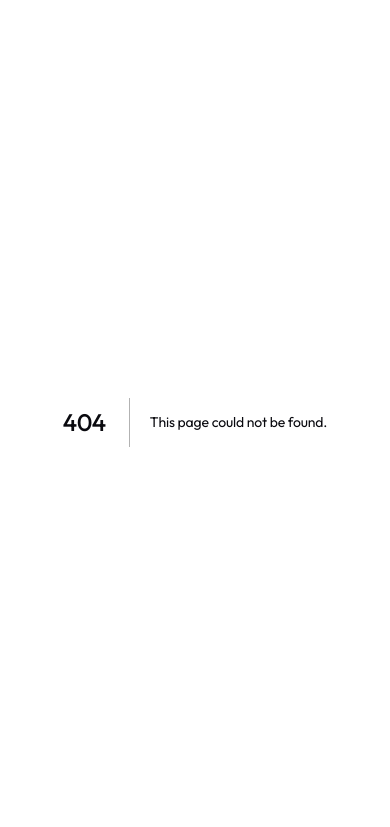
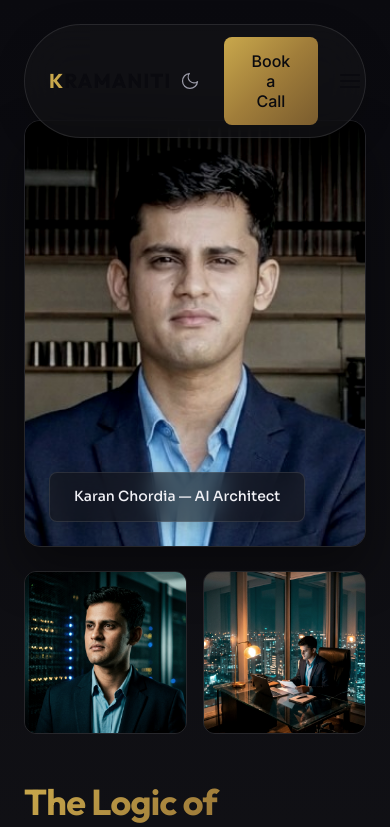
Before and after one commit to KaranChordia/kramaniti, a Next.js app in the folder website/: page /kramaniti/founder in a window 390 px wide. Before the commit this address had no page. Shown: the top 827 px of the page. Built offline with nearby package versions, Linux system fonts and the light colour scheme.

Commit message:
Fix GitHub Pages deployment, update UI for mobile, and add Founder gallery

```diff
--- a/website/next.config.ts
+++ b/website/next.config.ts
@@ -3,6 +3,8 @@
 const nextConfig: NextConfig = {
   output: 'export',
   images: { unoptimized: true },
+  basePath: '/kramaniti',
+  assetPrefix: '/kramaniti/',
 };
 
 export default nextConfig;
--- a/website/src/app/founder/page.tsx
+++ b/website/src/app/founder/page.tsx
@@ -12,16 +12,16 @@
             <div className={styles.grid}>
               <div className={styles.imageColumn}>
                 <div className={styles.imageWrapper}>
-                  <img src="/assets/founder_real.jpg" alt="Karan Chordia - AI Architect" className={styles.portrait} />
+                  <img src="/kramaniti/assets/founder_real.jpg" alt="Karan Chordia - AI Architect" className={styles.portrait} />
                   <div className={styles.glassLabel}>Karan Chordia — AI Architect</div>
                 </div>
 
                 <div className={styles.gallery}>
                   <div className={styles.galleryImageWrapper}>
-                    <img src="/assets/founder_cinematic_1.png" alt="Karan in server room" className={styles.galleryImage} />
+                    <img src="/kramaniti/assets/founder_cinematic_1.png" alt="Karan in server room" className={styles.galleryImage} />
                   </div>
                   <div className={styles.galleryImageWrapper}>
-                    <img src="/assets/founder_cinematic_2.png" alt="Karan at desk" className={styles.galleryImage} />
+                    <img src="/kramaniti/assets/founder_cinematic_2.png" alt="Karan at desk" className={styles.galleryImage} />
                   </div>
                 </div>
               </div>
--- a/website/src/components/sections/Story.tsx
+++ b/website/src/components/sections/Story.tsx
@@ -10,21 +10,21 @@
     years: '2017 – 2019',
     title: 'Spatial Capture',
     description: 'Directing commercial cinematography and drone mapping for the rise of WeWork India and Hyatt Centric. Built distribution to 1,000+ YouTube subscribers and 15K Instagram followers documenting Bengaluru\'s co-working boom.',
-    image: '/assets/epoch-1.png'
+    image: '/kramaniti/assets/epoch-1.png'
   },
   {
     number: '02',
     years: '2020 – 2023',
     title: 'Systems R&D',
     description: 'A deliberate withdrawal from public content to study the logic underneath. Three years inside quantitative trading, macroeconomic forecasting, and algorithmic market systems — developing the systems-thinking that powers every workflow we build today.',
-    image: '/assets/epoch-2.png'
+    image: '/kramaniti/assets/epoch-2.png'
   },
   {
     number: '03',
     years: '2023 – Present',
     title: 'Autonomous Architecture',
     description: 'Returned as an AI Architect — building custom GPTs, autonomous agent systems, and automated content engines for scaling startups and enterprise teams. From capturing reality with cameras to architecting it with code.',
-    image: '/assets/epoch-3.png'
+    image: '/kramaniti/assets/epoch-3.png'
   }
 ];
 
```
